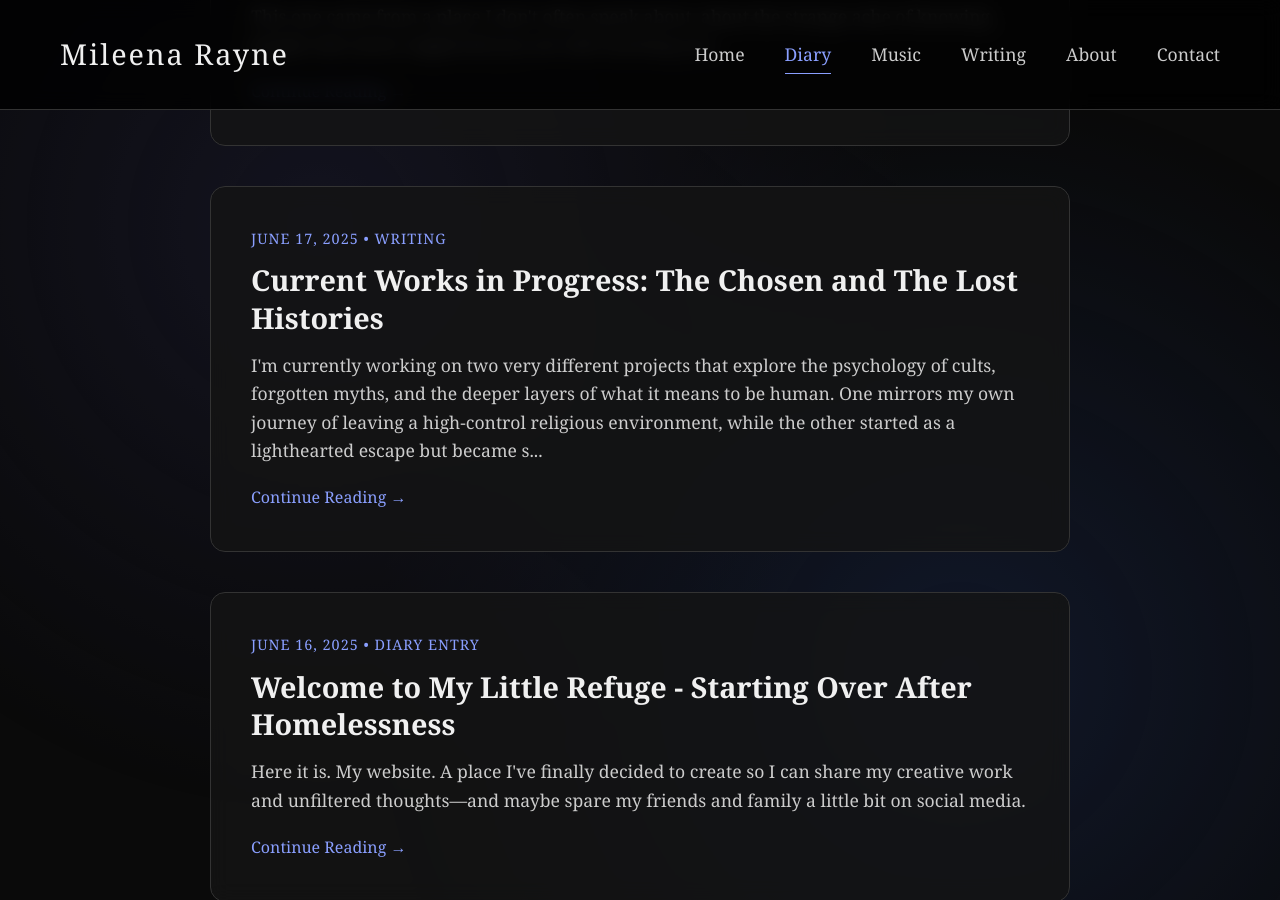
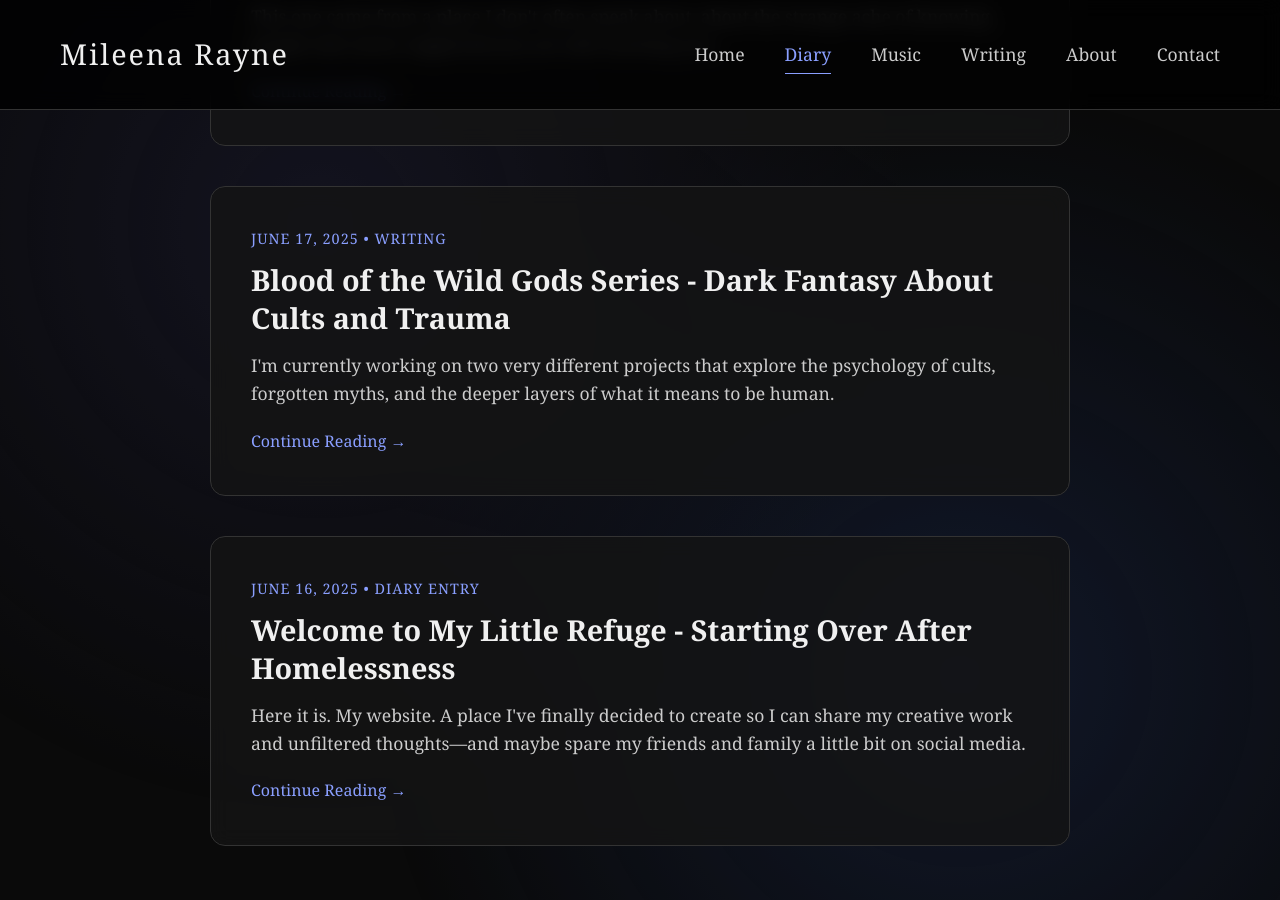
Before and after one commit to Mileena28/Mileena28.github.io, a Jekyll site: the page built from diary.html, in a window 1280 px wide and 900 px high, scrolled down 644 px. Built offline with Jekyll 4.4.1, drawn with Linux system fonts in a browser that asks for light colours.

Commit message:
Update 2025-06-17-current-works-in-progress.md

```diff
--- a/_posts/2025-06-17-current-works-in-progress.md
+++ b/_posts/2025-06-17-current-works-in-progress.md
@@ -1,9 +1,12 @@
 ---
 layout: post
-title: "Current Works in Progress: The Chosen and The Lost Histories"
+title: "Blood of the Wild Gods Series - Dark Fantasy About Cults and Trauma"
 date: 2025-06-17
 category: Writing
-excerpt: "I'm currently working on two very different projects that explore the psychology of cults, forgotten myths, and the deeper layers of what it means to be human. One mirrors my own journey of leaving a high-control religious environment, while the other started as a lighthearted escape but became something much more profound."
+description: "Inside look at my dark fantasy novels The Chosen and Lost Histories. Stories exploring cult psychology, religious trauma, and the deeper layers of human nature."
+excerpt: "I'm currently working on two very different projects that explore the psychology of cults, forgotten myths, and the deeper layers of what it means to be human."
+tags: [dark-fantasy, blood-of-wild-gods, cults, religious-trauma, fantasy-novels]
+image: "/assets/images/EbookPic.jpg"
 ---
 
 I'm currently working on two very different projects. The first is *The Chosen*, the sequel to my debut novel *The Silence* in my *Blood of the Wild Gods* series. It takes place five years after the events of the first book. The realm is fractured. People are desperate for something to believe in—some steady ground after so many waves have crashed through their lives. Then a man appears from the eastern islands, bringing promises of light and order. In a time of chaos, people cling to it. And slowly, my main character's quiet coastal town begins to change.
```
